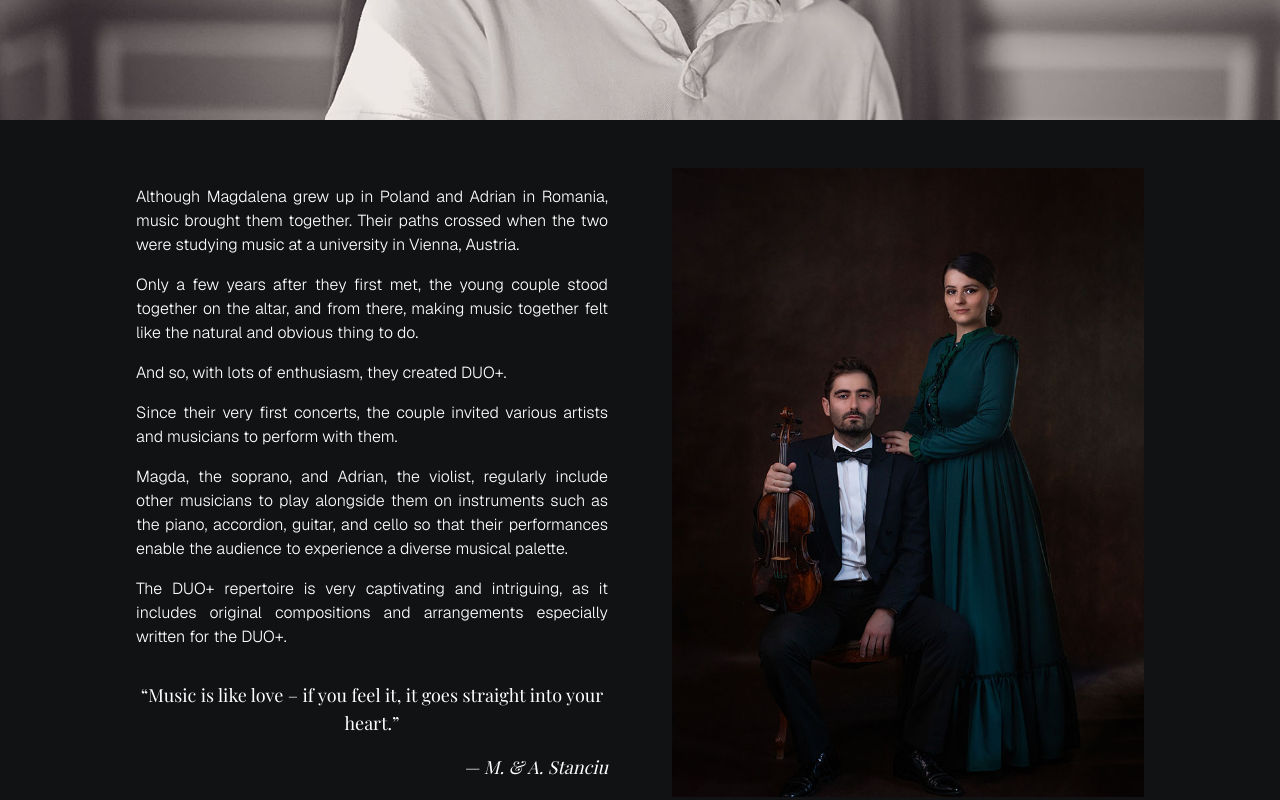
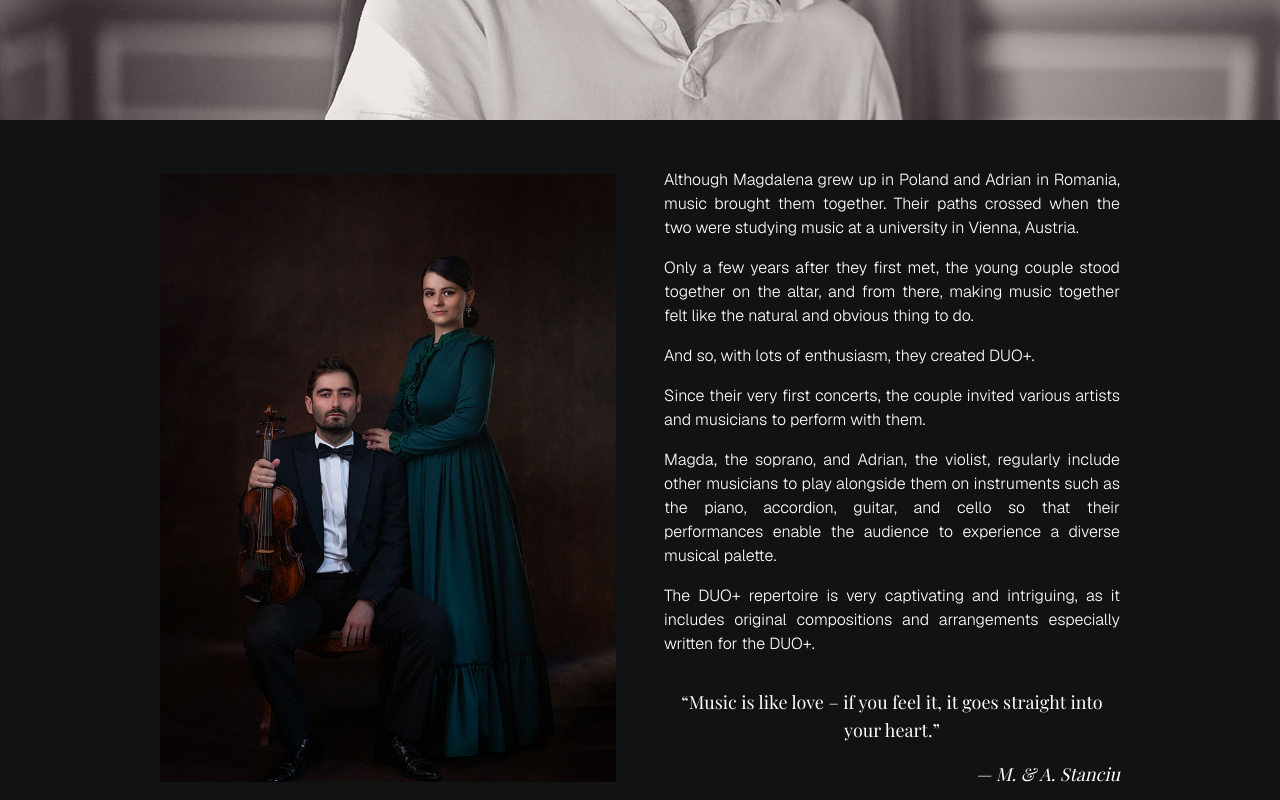
Before and after one commit to HeatGub/Adrian-site, a Next.js app: page /en/duo in a window 1280 px wide. Shown: the part 600-1400 px from the top of the page. Built offline with nearby package versions, Linux system fonts and the light colour scheme; a web font is replaced by a local one.

Commit message:
Change ImageTextBlock and Container breakpoints

```diff
--- a/src/app/en/duo/page.tsx
+++ b/src/app/en/duo/page.tsx
@@ -23,7 +23,7 @@ export default function ENPage() {
           <ImageTextBlock
             imageSrc="/images/DUO2zm.jpg"
             imageAlt="duo+"
-            imageSide="right"
+            imageSide="left"
           >
             <div className="space-y-4 font-(family-name:--font-secondary) font-light">
               <p>
--- a/src/app/pl/duo/page.tsx
+++ b/src/app/pl/duo/page.tsx
@@ -23,7 +23,7 @@ export default function PLPage() {
           <ImageTextBlock
             imageSrc="/images/DUO2zm.jpg"
             imageAlt="duo+"
-            imageSide="right"
+            imageSide="left"
           >
             <div className="space-y-4 font-(family-name:--font-secondary) font-light">
               <p>
--- a/src/components/Container.tsx
+++ b/src/components/Container.tsx
@@ -6,7 +6,7 @@ export function Container({
   className?: string;
 }) {
   return (
-    <div className={`mx-auto w-full max-w-6xl px-6 sm:px-10 md:px-14 lg:px-18 ${className}`}>
+    <div className={`mx-auto w-full max-w-6xl px-6 sm:px-12 md:px-18 lg:px-24 ${className}`}>
       {children}
     </div>
   );
--- a/src/components/ImageTextBlock.tsx
+++ b/src/components/ImageTextBlock.tsx
@@ -25,8 +25,8 @@ export function ImageTextBlock({
   return (
     <div
       className={`
-        flex flex-col md:flex-row items-center gap-4 md:gap-10 lg:gap-16 py-8
-        ${!imageFirst ? "md:flex-row-reverse" : ""}
+        flex flex-col lg:flex-row items-center gap-4 md:gap-8 lg:gap-12 py-8
+        ${!imageFirst ? "lg:flex-row-reverse" : ""}
         ${className}
       `}
     >
@@ -42,10 +42,7 @@ export function ImageTextBlock({
             src={imageSrc}
             alt={imageAlt}
             fill
-            sizes="
-              (max-width: 768px) 100vw,
-              55vw
-            "
+            sizes="(max-width: 1024px) 100vw, 55vw"
             className="object-cover"
           />
         </div>
```
